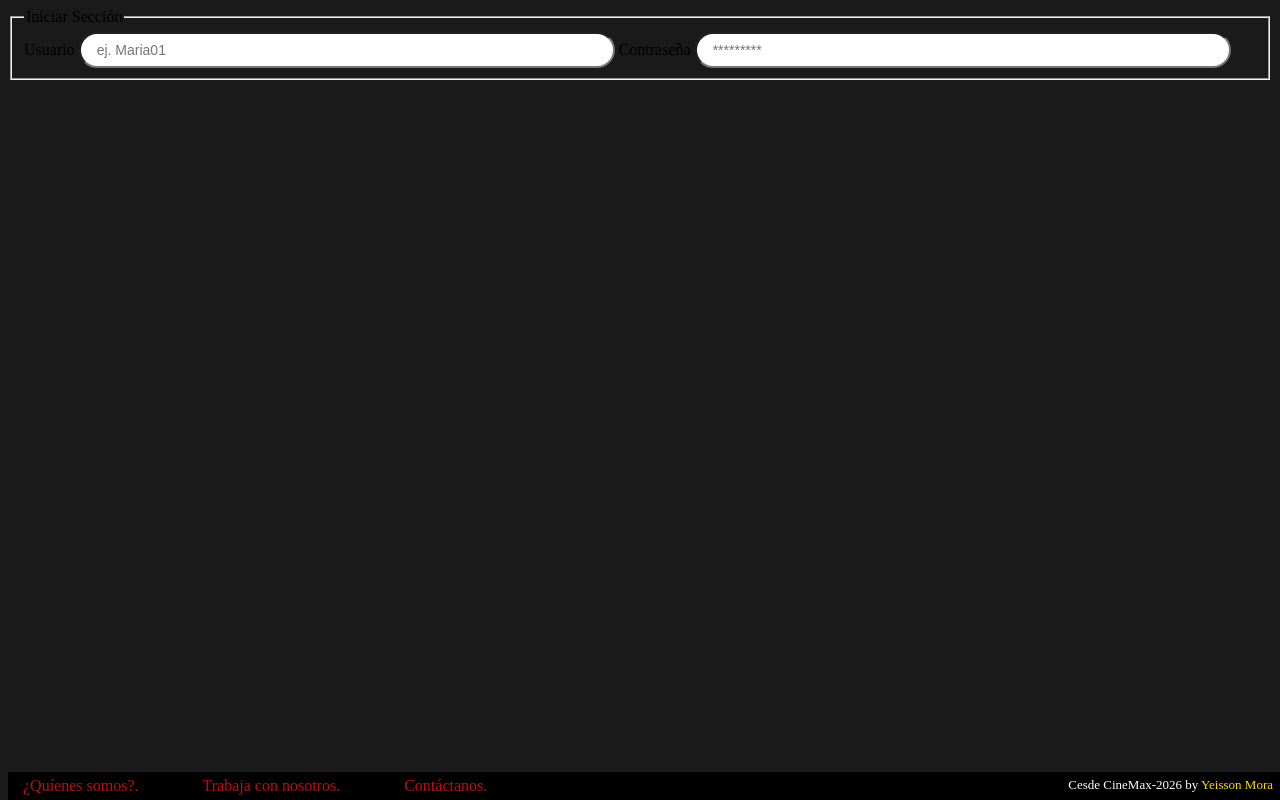
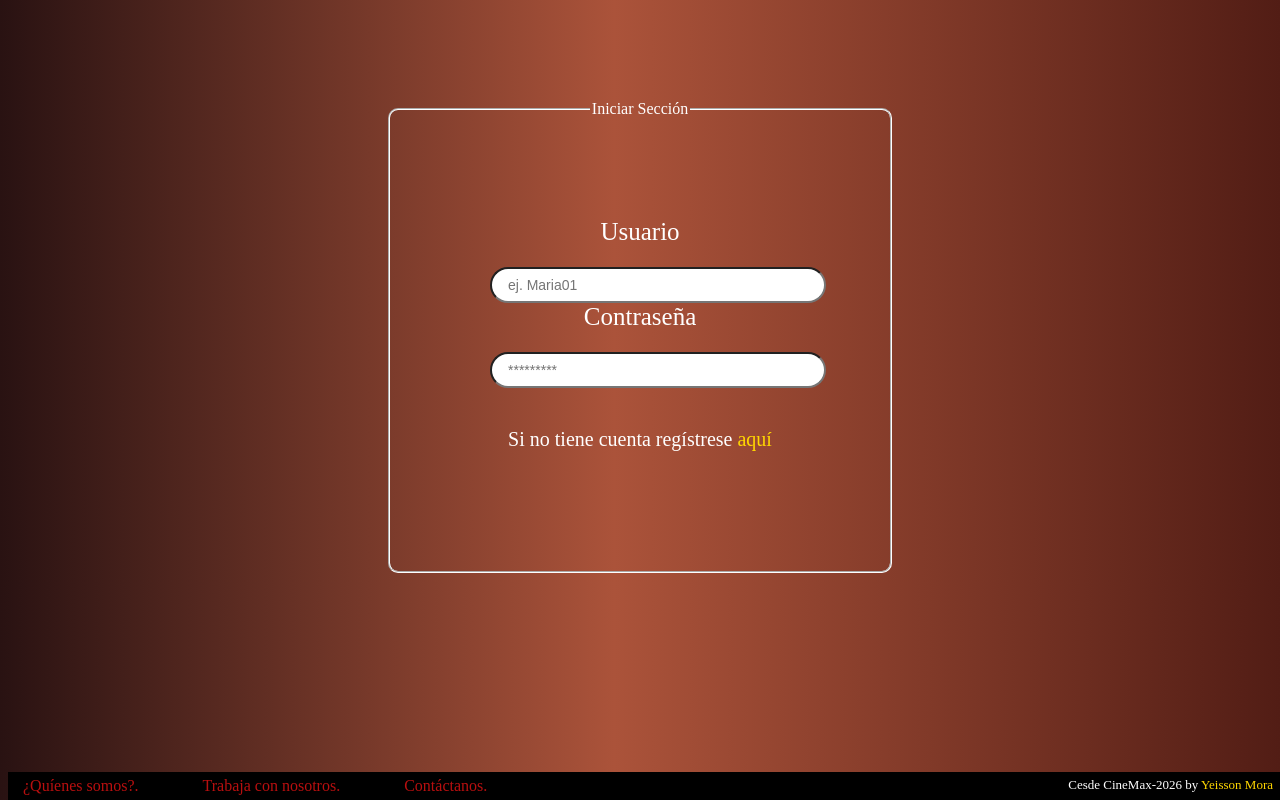
Before and after one commit to yeissonrd/CESDE_CINEMAX, a plain HTML site: page login.html in a window 1280 px wide. Drawn offline with Linux system fonts and the light colour scheme.

Commit message:
Se agrega estilo al form de login.

```diff
--- a/Styles/Homestyle.css
+++ b/Styles/Homestyle.css
@@ -58,11 +58,13 @@ button:hover {
 
 /* Titulo*/
 .header img {
-  margin-top: 20px;
+  margin-top: 40px;
+  width: 100%;
   display: block;
-  object-fit: contain;
+  max-width: 100%;
+}
 
-}
+
 .cine {
   color: white;
 }
@@ -70,7 +72,8 @@ button:hover {
 /* Body*/
 
 body {
-  background-color: #1a1a1a;
+  background: #291212;
+background: linear-gradient(90deg, rgba(41, 18, 18, 1) 0%, rgba(171, 83, 58, 1) 48%, rgba(82, 29, 21, 1) 100%);
 }
 /*Barra de nevegacion*/
 .buscar {
@@ -88,7 +91,8 @@ body {
   cursor: pointer; } */
 
 input {
-  width: 500px;
+  width: 60%;
+  max-width: 500px;
   padding: 8px 16px;
   border-radius: 20px;
   font-size: 14px;
@@ -144,7 +148,7 @@ input:focus {
   text-align: center;
   color: white;
   padding: 15px;
-  margin-bottom: 50px;
+  margin-bottom: 80px;
   margin-top: 100px;
 
 }
@@ -160,8 +164,8 @@ input:focus {
 }
 
 .app ul li img {
-  width: 200px;   /* controla el tamaño aquí, en la imagen */
-  height: auto;   /* mantiene las proporciones */
+  width: 200px;
+  height: auto;
   cursor: pointer;
 
 }
@@ -207,3 +211,45 @@ footer ul li a {
 .yeisson {
   color: #ffd700;
 }
+
+/* Login page*/
+fieldset{
+  font-size: medium;
+  text-align: center;
+  color:white ;
+  width: 300px;
+  margin-top: 100px;
+  margin-left: auto;
+  margin-right: auto;
+  padding: 100px;
+  border-color: white;
+  border-radius: 10px;
+}
+
+fieldset label {
+  font-size: 25px;    /* letra más grande */
+  display: block;     /* cada label en su propia línea */
+  margin-bottom: 15px; /* espacio entre Usuario y Contraseña */
+}
+
+fieldset input {
+  margin-top: 6px;
+  width: 100%;
+}
+
+.loginparrafo {
+  margin-top: 40px;
+  font-size: 20px;
+
+
+}
+.loginparrafo a {
+  text-decoration: none;
+
+}
+
+.link-aqui {
+  text-decoration: underline;
+   text-decoration-color: #ffd700;
+  color: #ffd700;
+}
--- a/login.html
+++ b/login.html
@@ -1,11 +1,13 @@
 <!DOCTYPE html>
 <html lang="es">
+
 <head>
     <meta charset="UTF-8">
     <meta name="viewport" content="width=device-width, initial-scale=1.0">
     <title>Iniciar/Registrase</title>
     <link rel="stylesheet" href="/Styles/Homestyle.css">
 </head>
+
 <body>
     <fieldset>
         <legend>Iniciar Sección</legend>
@@ -15,6 +17,7 @@
 
         <label for="password">Contraseña</label>
         <input type="password" id="password" placeholder="*********">
+        <p class="loginparrafo">Si no tiene cuenta regístrese <a href="" class="link-aqui">aquí</a></p>
 
     </fieldset>
 
@@ -32,4 +35,5 @@
 
     </footer>
 </body>
+
 </html>
```
Also changed, not shown: home.html (+13 -13 lines). Lines whose indentation alone changed are shown as unchanged.
